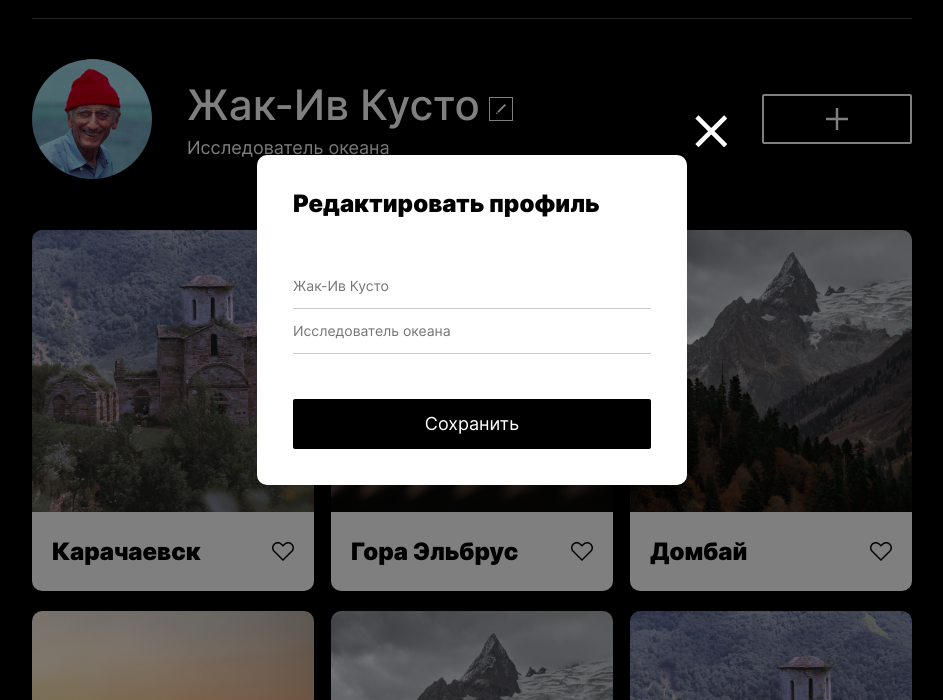
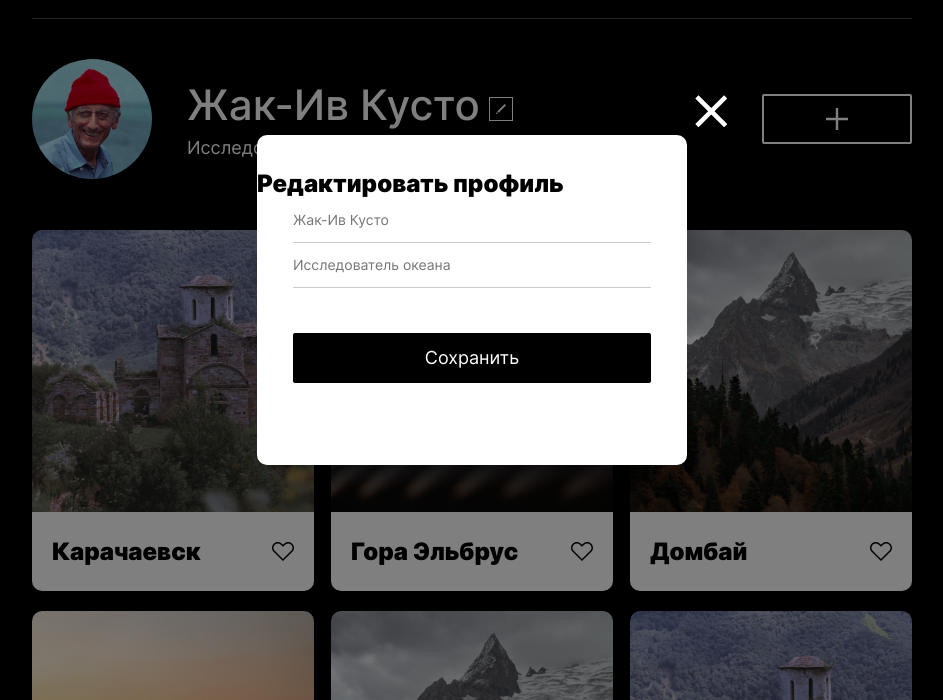
Before and after one commit to emerenkov/mesto-project, a plain HTML site: page index.html in a window 1280 px wide. Both pictures are taken after a click on the button 669 px from the left and 209 px from the top of the page. Shown: the part 100-800 px from the top of the page, without its empty margins (168-1111 px from the left). Drawn offline with Linux system fonts and the light colour scheme.

Commit message:
bagbotton

```diff
--- a/blocks/popup/__button-close/popup__button-close.css
+++ b/blocks/popup/__button-close/popup__button-close.css
@@ -7,8 +7,9 @@
   background-position: center;
   border: none;
   cursor: pointer;
-  align-self: end;
-  justify-self: end;
+  position: absolute;
+  top: -40px;
+  right: -40px;
   opacity: 1;
   visibility: visible;
 }
--- a/blocks/popup/__container/popup__container.css
+++ b/blocks/popup/__container/popup__container.css
@@ -3,8 +3,7 @@
   padding: 0;
   min-height: 330px;
   width: 430px;
-  justify-self: center;
-  align-self: start;
+  position: relative;
   background-color: #FFF;
   box-shadow: 0 0 25px rgba(0, 0, 0, 0.15);
   border-radius: 10px;
@@ -12,11 +11,6 @@
   -moz-border-radius: 10px;
   -ms-border-radius: 10px;
   -o-border-radius: 10px;
-  display: grid;
-  grid-template-rows: 63px 247px;
-  justify-content: center;
-  align-items: center;
-  row-gap: 20px;
 }
 
 @media screen and (max-width: 679px) {
--- a/blocks/popup/_opened/popup_opened.css
+++ b/blocks/popup/_opened/popup_opened.css
@@ -1,5 +1,4 @@
 .popup_opened {
-  display: grid;
   opacity: 1;
   visibility: visible;
 }
--- a/blocks/popup/popup.css
+++ b/blocks/popup/popup.css
@@ -1,15 +1,13 @@
 .popup {
-  margin: 0;
-  padding: 0;
-  display: grid;
+  display: flex;
   align-items: center;
   justify-content: center;
-  width: 100%;
-  height: 100vh;
   background: rgba(0, 0, 0, .5);
   position: fixed;
-  grid-template-columns: 510px;
-  gap: 8px;
+  left: 0;
+  top: 0;
+  right: 0;
+  bottom: 0;
   visibility: hidden;
   opacity: 0;
   transition: visibility 0.2s linear, opacity 0.2s linear;
--- a/index.html
+++ b/index.html
@@ -75,8 +75,8 @@
     </footer>
 
     <section class="popup edit" id="edit-popup">
-      <button class="popup__button-close" type="button"></button>
       <div class="popup__container">
+        <button class="popup__button-close" type="button"></button>
         <h2 class="popup__heading">Редактировать профиль</h2>
         <form name="form" class="popup__item-container">
           <!-- <label for="name" class="popup__label"></label> -->
@@ -89,8 +89,8 @@
     </section>
 
     <section class="popup item" id="item-popup">
-      <button class="popup__button-close" type="button"></button>
       <div class="popup__container">
+        <button class="popup__button-close" type="button"></button>
         <h2 class="popup__heading">Новое место</h2>
         <form name="form" class="popup__item-container">
           <!-- <label for="name" class="popup__label"></label> -->
```
